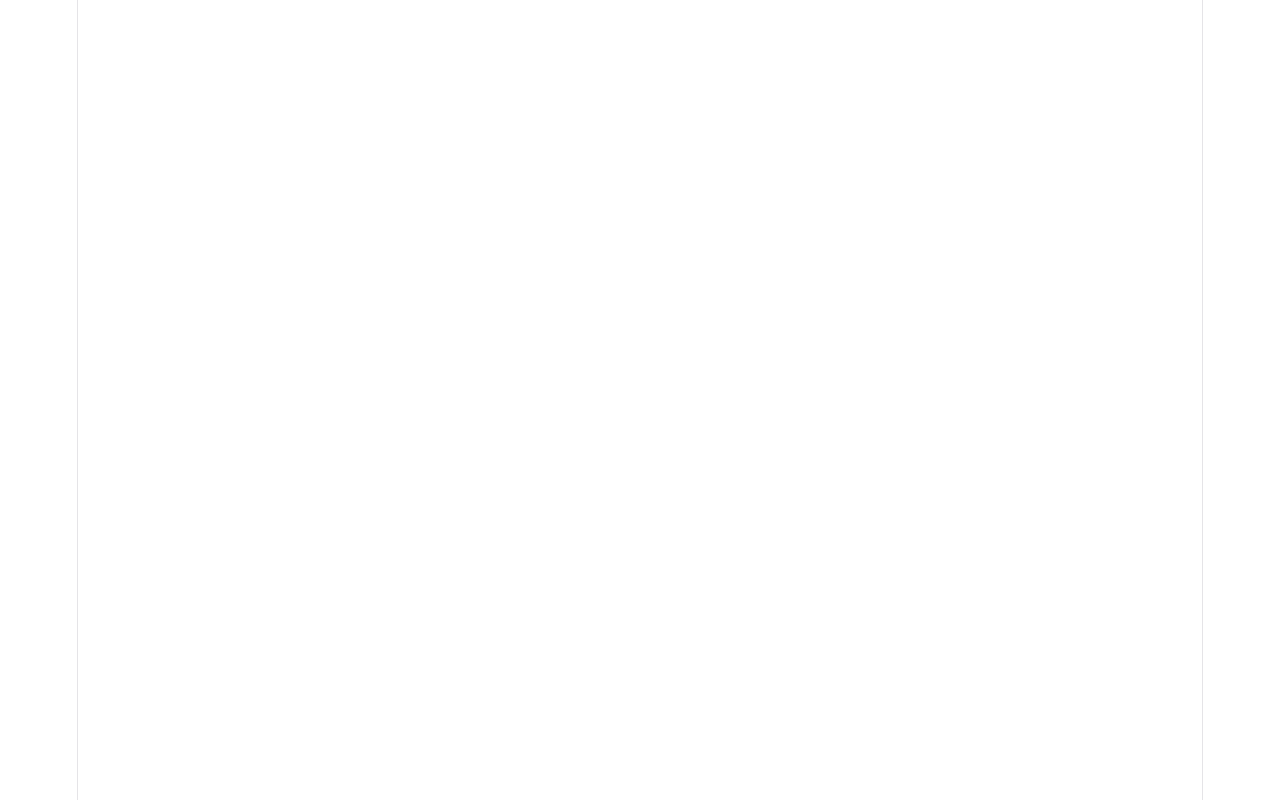
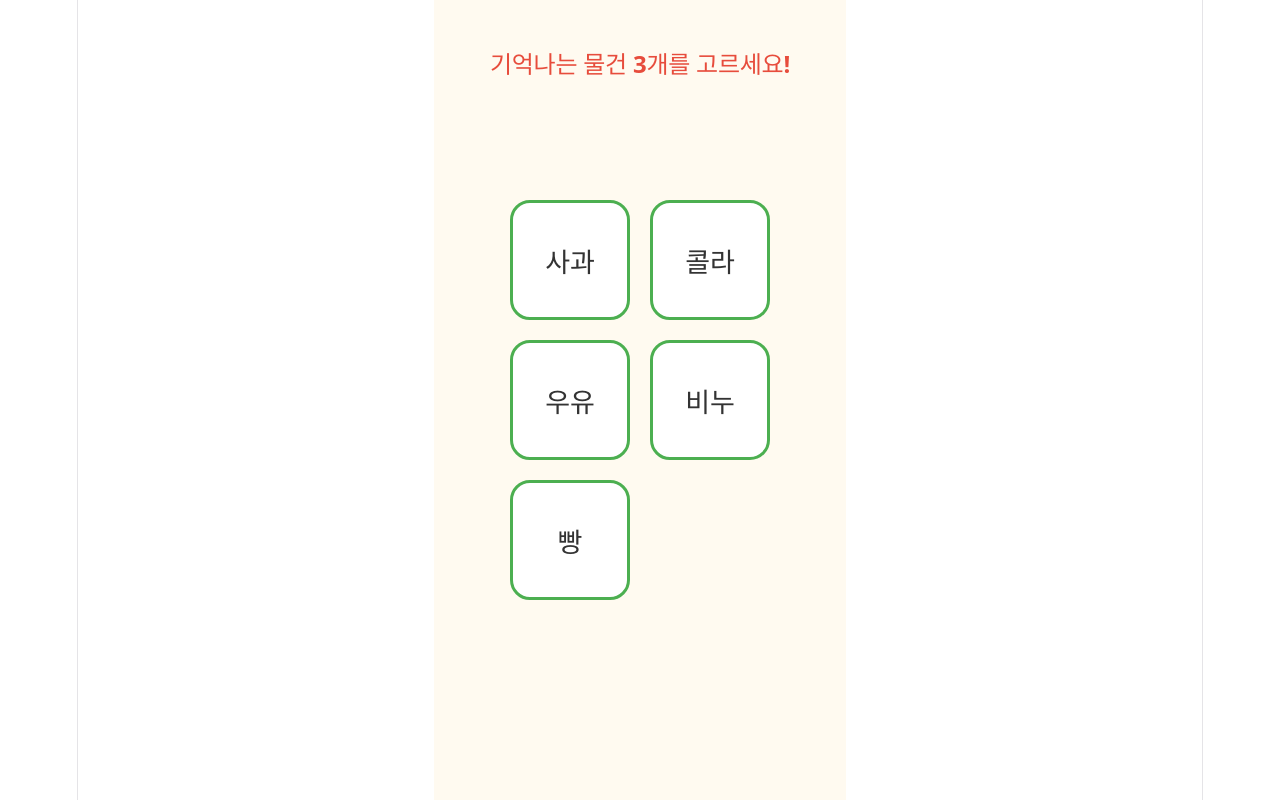
Before and after one commit to Team-KIOSSUK/kiossuk, a React (Vite) app: page /game/market in a window 1280 px wide. Before the commit this address had no page. Shown: the top 800 px of the page. Built offline with nearby package versions, Linux system fonts and the light colour scheme.

Commit message:
feat: 게임 마켓 완료

```diff
--- a/src/App.jsx
+++ b/src/App.jsx
@@ -12,6 +12,10 @@ import Withdrawal from './pages/Kiosk/Bank/features/withdrawal';
 import Transfer from './pages/Kiosk/Bank/features/transfer';
 import Inquiry from './pages/Kiosk/Bank/features/inquiry';
 import Passbook from './pages/Kiosk/Bank/features/passbook';
+
+
+import MarketGame from './pages/Games/Market/MarketGame';
+
 
 function App() {
   return (
@@ -31,6 +35,9 @@ function App() {
       <Route path="/kiosk/bank/passbook" element={<Passbook />} />
 
 
+
+
+      <Route path="/game/market" element={<MarketGame />} />
     </Routes>
 
   );
--- a/src/pages/Games/BrainTraining.jsx
+++ b/src/pages/Games/BrainTraining.jsx
@@ -17,6 +17,7 @@ const menus = [
     icon: '🛒',
     title: '장보기',
     desc: '목록의 물건을 기억해요',
+    path: '/game/market',
   },
   {
     icon: '✌️',
@@ -98,7 +99,13 @@ export default function BrainTraining() {
               top: `${235 + idx * 125}px`,
               transitionDelay: `${0.1 + idx * 0.1}s`,
             }}
-            onClick={() => handleGameClick(menu.title)}
+              onClick={() => {
+              handleGameClick(menu.title);
+              if (menu.path) {
+                navigate(menu.path);
+              }
+            }}
+
           >
             <div className="menu-icon">{menu.icon}</div>
             <div className="menu-text">
--- /dev/null
+++ b/src/pages/Games/Market/MarketGame.css
@@ -0,0 +1,31 @@
+.game-container {
+  width: 412px;
+  height: 917px;
+  margin: 0 auto;
+  background-color: #fffaf0;
+  display: flex;
+  flex-direction: column;
+  align-items: center;
+  padding-top: 50px;
+  color: #333; /* 📍 추가: 맨 위 쇼핑 목록 글자색을 어둡게! */
+}
+
+/* .item-grid 부분은 그대로 두세요 */
+.item-grid {
+  display: grid;
+  grid-template-columns: 1fr 1fr;
+  gap: 20px;
+  margin-top: 50px;
+}
+
+.item-btn {
+  width: 120px;
+  height: 120px;
+  font-size: 1.5rem; /* 📍 추가: 글자 크기도 시원하게 키웠어요 */
+  font-weight: bold; /* 📍 추가: 글자를 굵게 */
+  border-radius: 20px;
+  background: white;
+  border: 3px solid #4CAF50;
+  color: #333; /* 📍 추가: 버튼 안쪽 과일 이름들도 어둡게! */
+  cursor: pointer;
+}
--- /dev/null
+++ b/src/pages/Games/Market/MarketGame.jsx
@@ -0,0 +1,66 @@
+import { useState, useEffect } from 'react';
+import { useNavigate } from 'react-router-dom';
+import './MarketGame.css';
+
+const ITEMS = ['사과', '우유', '빵']; // 정답 물건 3개
+
+export default function MarketGame() {
+  const navigate = useNavigate();
+  const [cart, setCart] = useState([]);
+  const [showPrompt, setShowPrompt] = useState(true); // 제시문 보이기 상태
+
+  // 📍 핵심 로직: 5초(5000ms) 뒤에 제시문을 숨깁니다.
+  useEffect(() => {
+    const timer = setTimeout(() => {
+      setShowPrompt(false);
+    }, 5000);
+    return () => clearTimeout(timer);
+  }, []);
+
+  const handleItemClick = (item) => {
+    // 5초가 지나기 전에는 못 누르게 막기
+    if (showPrompt) {
+      alert("지금은 외우는 시간입니다! 글자가 사라지면 눌러주세요.");
+      return;
+    }
+
+    if (ITEMS.includes(item)) {
+      if (!cart.includes(item)) {
+        const newCart = [...cart, item];
+        setCart(newCart);
+        if (newCart.length === ITEMS.length) {
+          alert("성공! 다 기억하셨네요.");
+          navigate('/'); // 게임 종료 후 돌아갈 경로
+        }
+      }
+    } else {
+      alert("틀렸어요! 쇼핑 목록에 없는 물건입니다.");
+    }
+  };
+
+  return (
+    <div className="game-container">
+
+      {/* 제시문 영역: 인라인 스타일로 글자색(#333)을 강제 적용해 무조건 보이게 합니다 */}
+      <div style={{ height: '80px', marginBottom: '20px', textAlign: 'center' }}>
+        {showPrompt ? (
+          <h2 style={{ color: '#333', fontSize: '24px', fontWeight: 'bold' }}>
+            5초 동안 외우세요!<br />쇼핑 목록: {ITEMS.join(', ')}
+          </h2>
+        ) : (
+          <h2 style={{ color: '#e74c3c', fontSize: '24px', fontWeight: 'bold' }}>
+            기억나는 물건 3개를 고르세요!
+          </h2>
+        )}
+      </div>
+
+      <div className="item-grid">
+        {['사과', '콜라', '우유', '비누', '빵'].map(item => (
+          <button key={item} className="item-btn" onClick={() => handleItemClick(item)}>
+            {item}
+          </button>
+        ))}
+      </div>
+    </div>
+  );
+}
```
